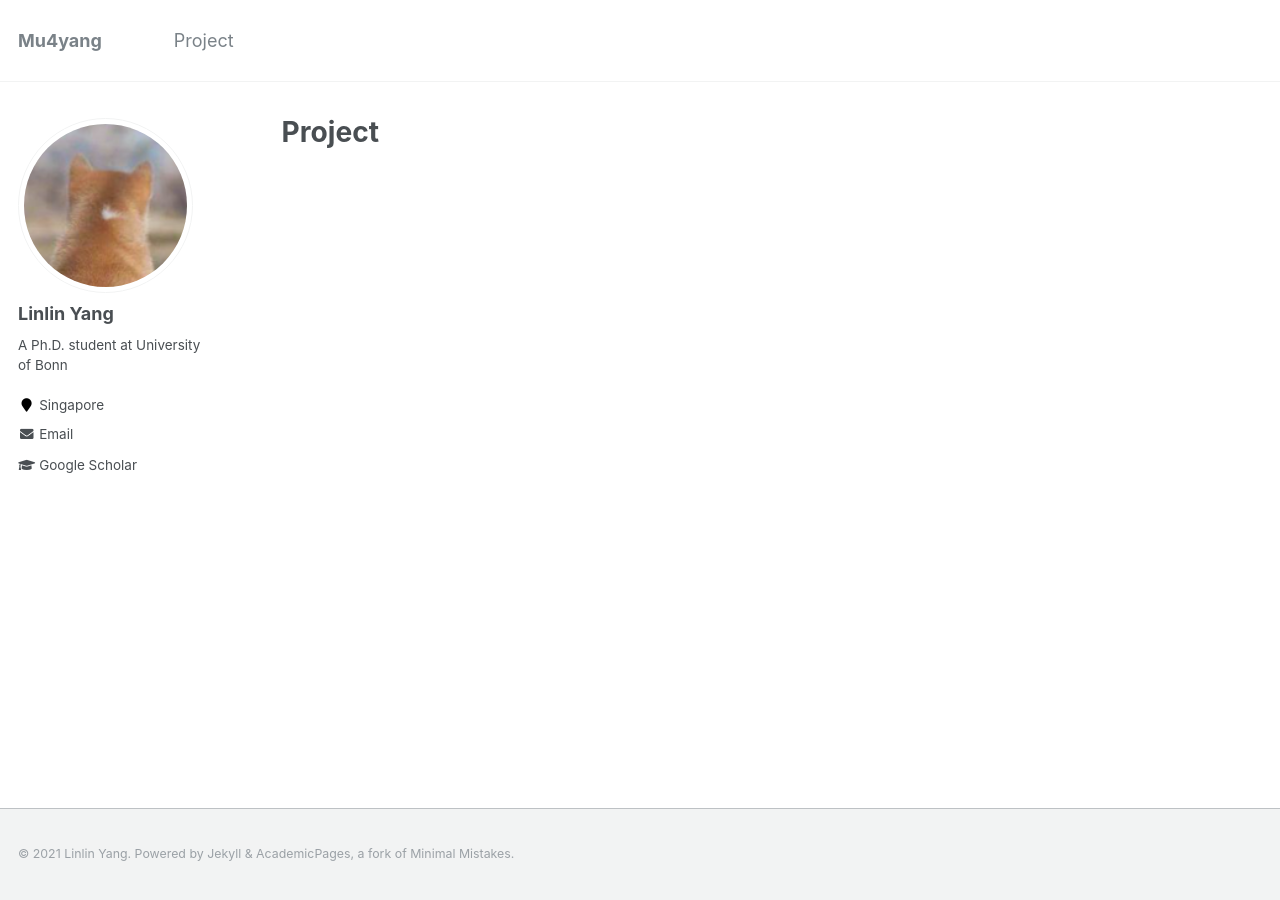
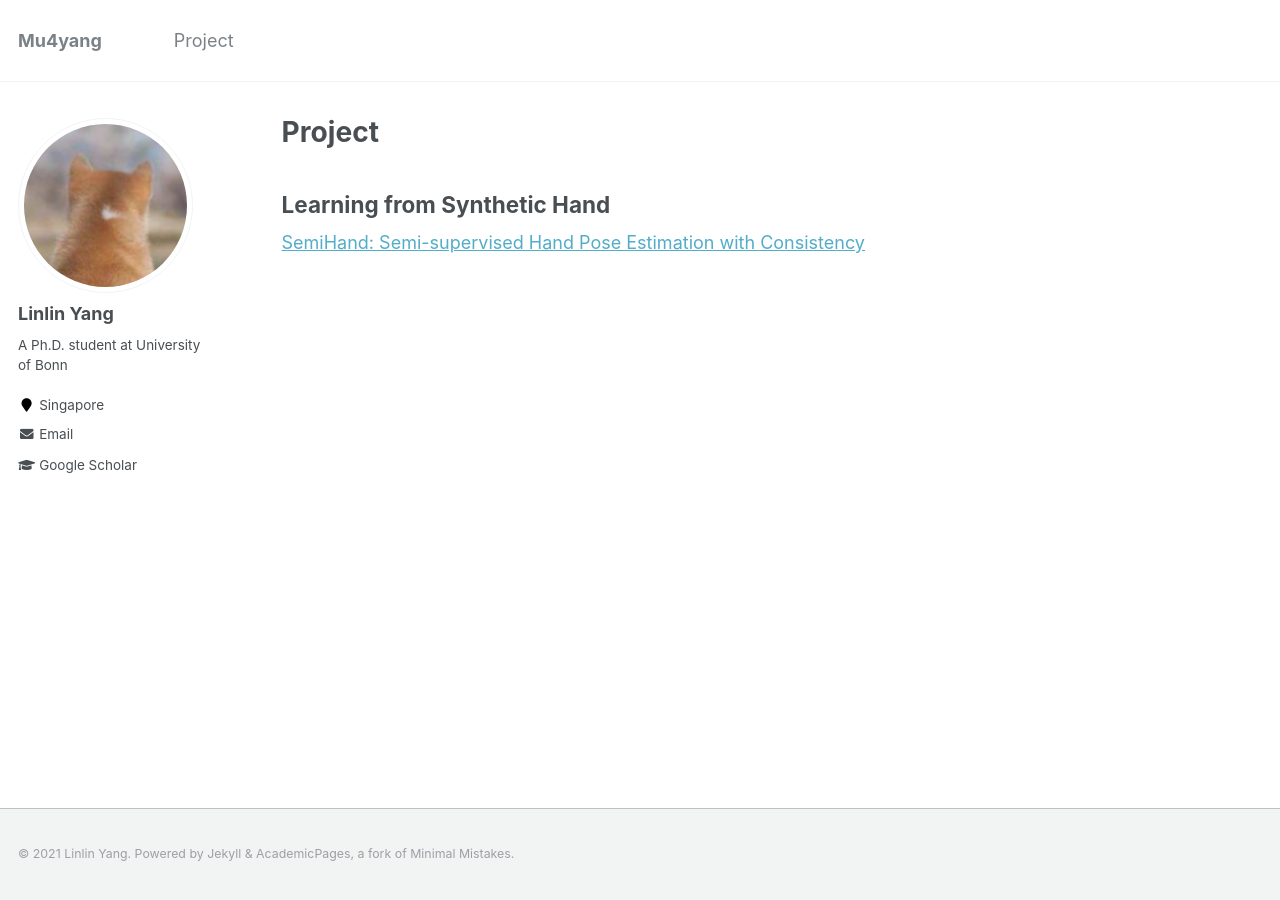
Before and after one commit to bestonebyone/mu4yang, a Jekyll site: the page built from _pages/project.html, in a window 1280 px wide. Built offline with Jekyll 4.4.1, drawn with Linux system fonts in a browser that asks for light colours.

Commit message:
Update project.html

```diff
--- a/_pages/project.html
+++ b/_pages/project.html
@@ -5,5 +5,6 @@ permalink: /project/
 author_profile: true
 ---
 
+<div align='left' ><h2>Learning from Synthetic Hand</h2></div>
 
-<!-- <a href="https://www.mu4yang.com/project/SemiHand" rel="noopener noreferrer">SemiHand</a> -->
+<a href="https://www.mu4yang.com/project/SemiHand" rel="noopener noreferrer">SemiHand: Semi-supervised Hand Pose Estimation with Consistency</a>
```
